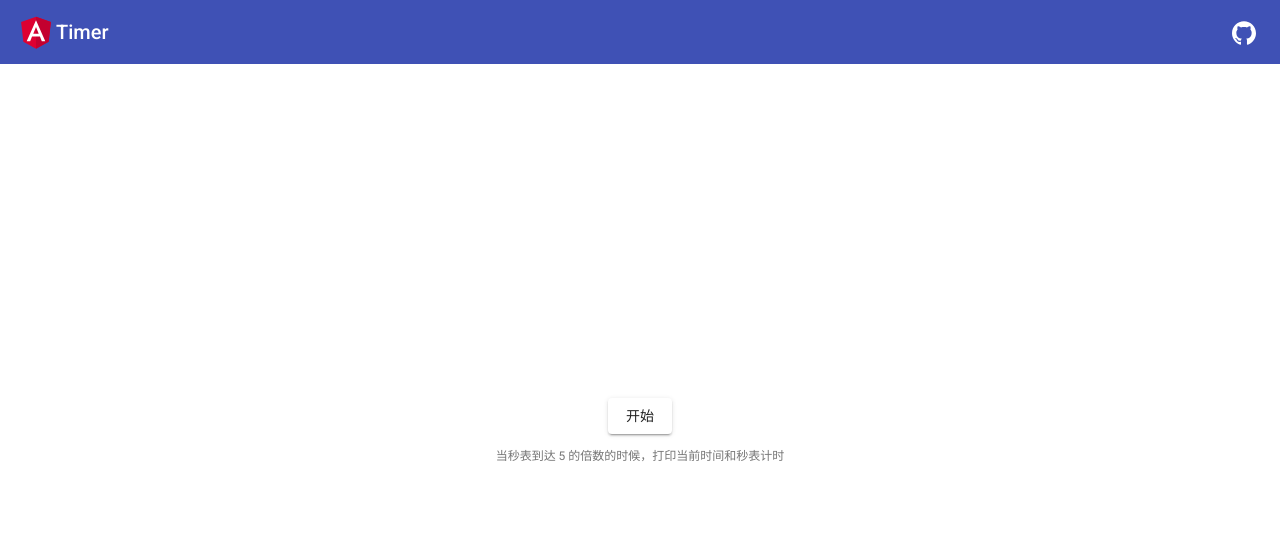
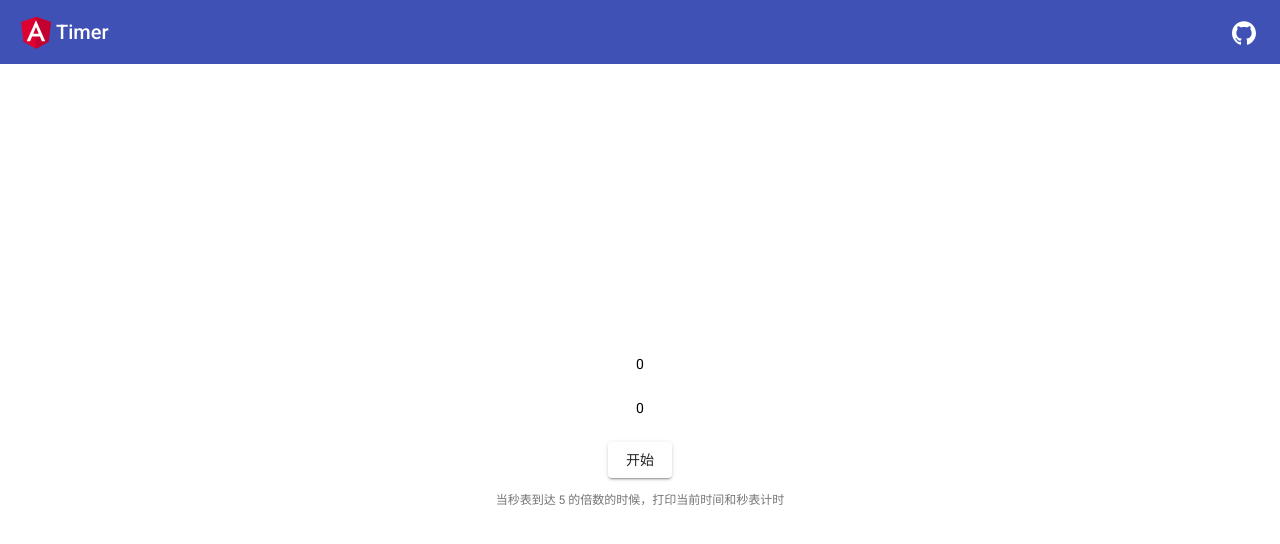
Before and after one commit to MrHeer/timer, an Angular app: page / in a window 1280 px wide. Shown: the top 544 px of the page. Built offline with nearby package versions, Linux system fonts and the light colour scheme.

Commit message:
feat: add simple timer

```diff
--- a/src/app/app.component.html
+++ b/src/app/app.component.html
@@ -2,6 +2,8 @@
   <toolbar></toolbar>
 
   <div class="content">
+    <timer-one></timer-one>
+    <timer-two></timer-two>
     <button
       mat-raised-button
       (click)="start()"
--- a/src/app/app.module.ts
+++ b/src/app/app.module.ts
@@ -9,9 +9,11 @@ import { LongClickDirective } from './directives';
 
 import { AppComponent } from './app.component';
 import { ToolbarComponent } from './toolbar/toolbar.component';
+import { TimerOneComponent } from './timer-one/timer-one.component';
+import { TimerTwoComponent } from './timer-two/timer-two.component';
 
 @NgModule({
-  declarations: [AppComponent, ToolbarComponent],
+  declarations: [AppComponent, ToolbarComponent, TimerOneComponent, TimerTwoComponent],
   imports: [
     BrowserModule,
     BrowserAnimationsModule,
--- /dev/null
+++ b/src/app/timer-one/timer-one.component.html
@@ -0,0 +1 @@
+<p>{{timer$ | async}}</p>
--- /dev/null
+++ b/src/app/timer-one/timer-one.component.ts
@@ -0,0 +1,16 @@
+import { Component } from '@angular/core';
+import { Observable } from 'rxjs';
+import { StopwatchService } from '../stopwatch.service';
+
+@Component({
+  selector: 'timer-one',
+  templateUrl: './timer-one.component.html',
+  styleUrls: ['./timer-one.component.scss'],
+})
+export class TimerOneComponent {
+  timer$: Observable<number>;
+
+  constructor(stopwatchService: StopwatchService) {
+    this.timer$ = stopwatchService.time$;
+  }
+}
--- /dev/null
+++ b/src/app/timer-two/timer-two.component.html
@@ -0,0 +1 @@
+<p>{{timer$ | async}}</p>
--- /dev/null
+++ b/src/app/timer-two/timer-two.component.ts
@@ -0,0 +1,18 @@
+import { Component } from '@angular/core';
+import { filter, Observable } from 'rxjs';
+import { StopwatchService } from '../stopwatch.service';
+
+@Component({
+  selector: 'timer-two',
+  templateUrl: './timer-two.component.html',
+  styleUrls: ['./timer-two.component.scss'],
+})
+export class TimerTwoComponent {
+  timer$: Observable<number>;
+
+  constructor(stopwatchService: StopwatchService) {
+    this.timer$ = stopwatchService.time$.pipe(
+      filter((value) => value % 1000 === 0)
+    );
+  }
+}
```
Also changed, not shown: src/app/timer-one/timer-one.component.scss (added), src/app/timer-two/timer-two.component.scss (added), 2 other files (tests, documents, lock files or other folders).
